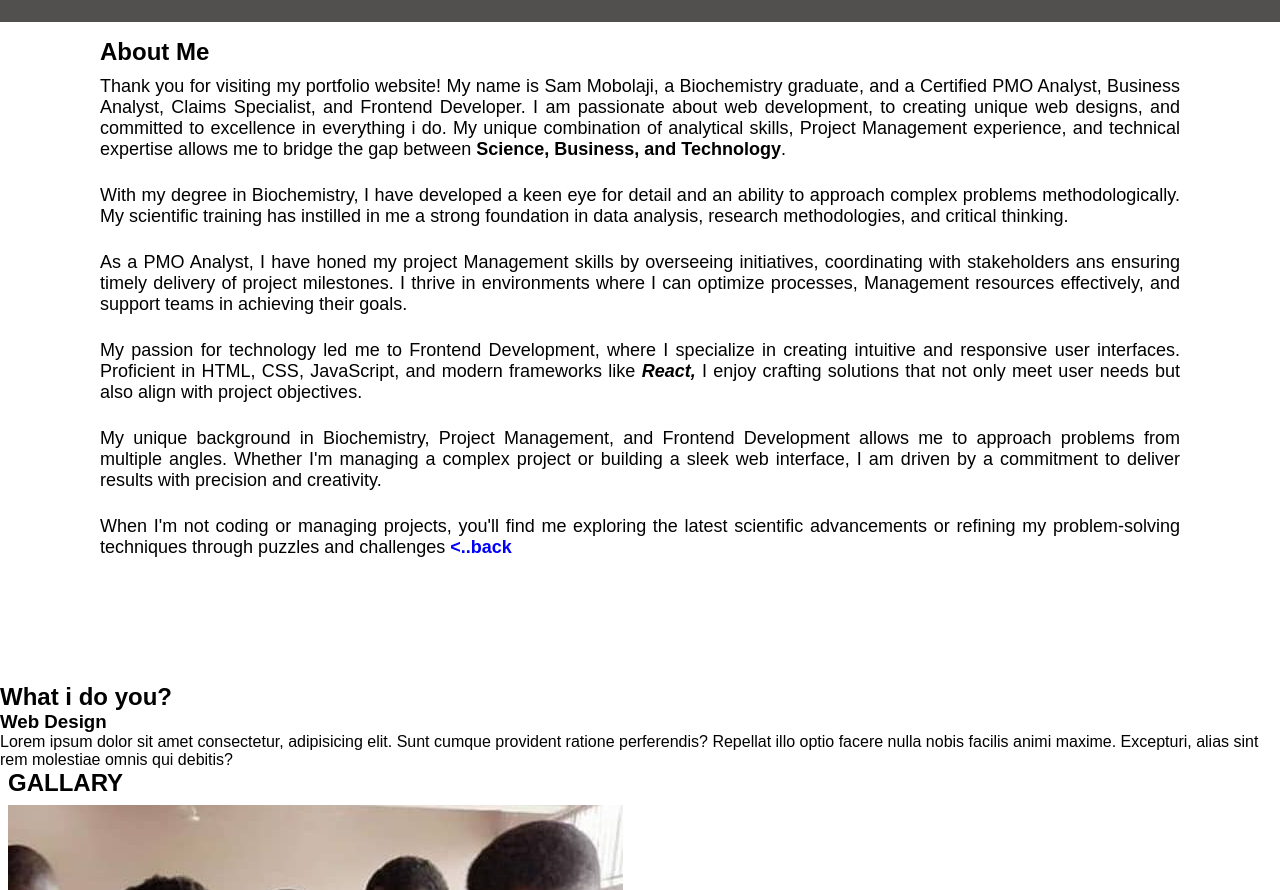
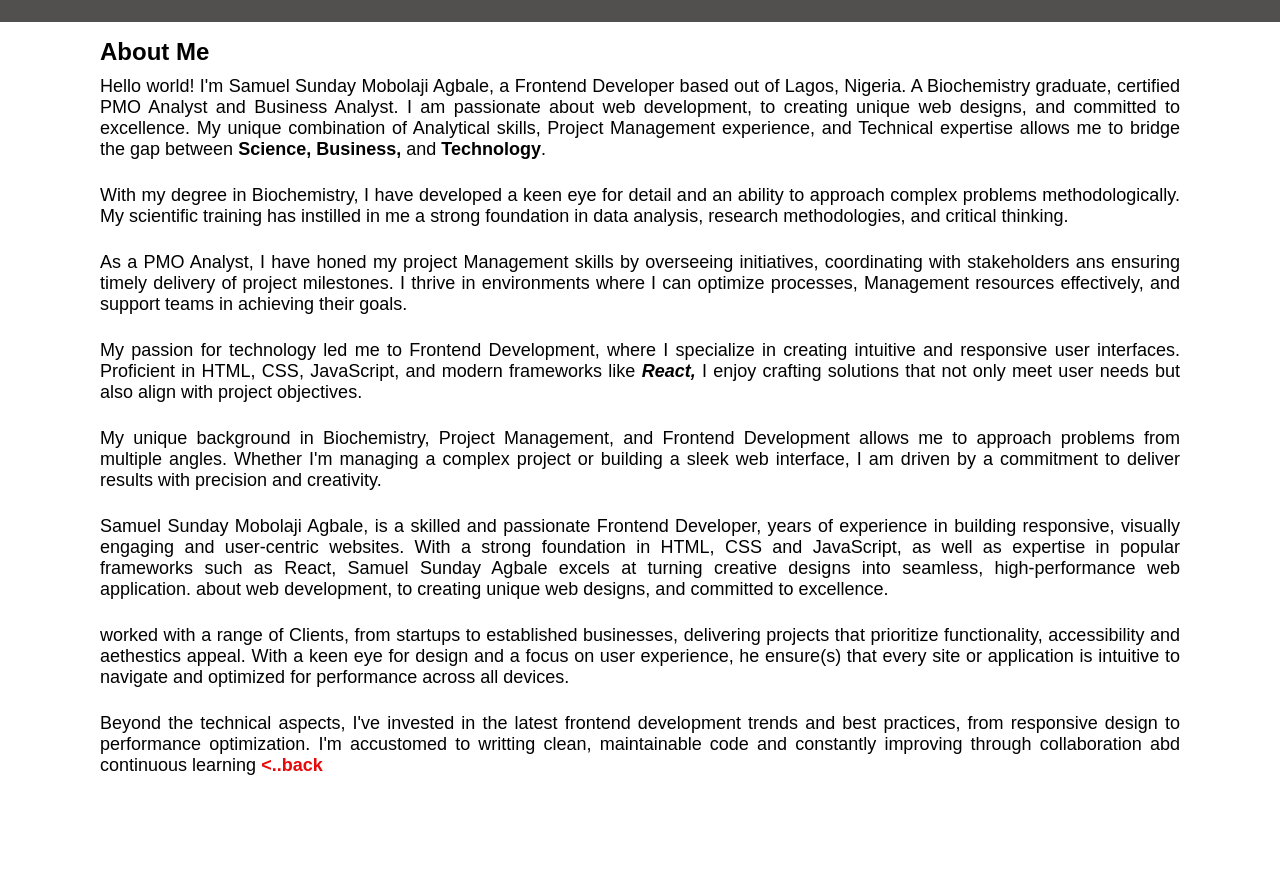
Before and after one commit to sammobolaji/univelportfolio, a plain HTML site: page readmore.html in a window 1280 px wide. Shown: the part 62-952 px from the top of the page. Drawn offline with Linux system fonts and the light colour scheme.

Commit message:
feat: markup and styling

```diff
--- a/port.css
+++ b/port.css
@@ -222,13 +222,13 @@ a {
 }
 
 #active a {
-    color: #7cf03d;
+    color: rgb(197, 8, 8);
     text-decoration: none;
     transition: color 0.3s;
 }
 
 #active a:hover {
-    color: rgb(142, 150, 127);
+    color: rgb(161, 161, 8);
     text-decoration: underline;
 }
 
@@ -298,7 +298,7 @@ p a{
 }
 
 #follow a{
-    color: #7cf03d;
+    color: green;
     font-size: 1.5rem;
     margin: 0 0.5rem;
 
--- a/readmore.css
+++ b/readmore.css
@@ -87,12 +87,12 @@ vertical-align: middle;
 }
 
 #active a {
-    color: blue;
+    color: rgb(233, 9, 9);
     text-decoration: none;
     transition: color 0.3s;
 }
 
 #active a:hover {
-    color: gray;
+    color: rgb(10, 10, 187);
     text-decoration: underline;
 }
--- a/readmore.html
+++ b/readmore.html
@@ -22,11 +22,11 @@
 
             <h2>About Me</h2>
 
-                <p>Thank you for visiting my portfolio website! My name is Sam Mobolaji, a Biochemistry graduate, and a
-                    Certified PMO Analyst, Business Analyst, Claims Specialist, and Frontend Developer. I am passionate
-                    about web development, to creating unique web designs, and committed to excellence in everything i do. My
-                    unique combination of analytical skills, Project Management experience, and technical expertise allows me
-                    to bridge the gap between <strong>Science, Business, and Technology</strong>.</p>
+                <p>Hello world! I'm Samuel Sunday Mobolaji Agbale, a Frontend Developer based out of Lagos, Nigeria. A Biochemistry graduate,
+                    certified PMO Analyst and Business Analyst. I am passionate
+                    about web development, to creating unique web designs, and committed to excellence. My
+                    unique combination of Analytical skills, Project Management experience, and Technical expertise allows me
+                    to bridge the gap between <strong>Science, Business,</strong> and <strong>Technology</strong>.</p>
 
                     <p>With my degree in Biochemistry, I have developed a keen eye for detail and an ability to approach complex
                         problems methodologically. My scientific training has instilled in me a strong foundation in data analysis,
@@ -48,9 +48,18 @@
                          and creativity.
                     </p>
 
-                    <p>When I'm not coding or managing projects, you'll find me exploring the latest scientific advancements or refining my problem-solving techniques
-                        through puzzles and challenges <span id="active"><a href="./index.html"> <strong> <..back</strong></a></span>
-                    </p>
+                    <p>Samuel Sunday Mobolaji Agbale, is a skilled and passionate Frontend Developer, years of experience in building responsive, visually engaging
+                and user-centric websites. With a strong foundation in HTML, CSS and JavaScript, as well as expertise in popular frameworks such as React,
+                Samuel Sunday Agbale excels at turning creative designs into seamless, high-performance web application.
+                about web development, to creating unique web designs, and committed to excellence.</p>
+
+                <p> worked with a range of Clients, from startups to
+                established businesses, delivering projects that prioritize functionality, accessibility and aethestics appeal. With a keen eye for design
+                and a focus on user experience, he ensure(s) that every site or application is intuitive to navigate and optimized for performance across all devices.
+                </p>
+
+                <p>Beyond the technical aspects, I've invested in the latest frontend development trends and best practices, from responsive design to performance optimization.
+                I'm accustomed to writting clean, maintainable code and constantly improving through collaboration abd continuous learning<span id="active"><a href="./index.html"> <strong> <..back</strong></a></span></p>
 
     </section>
 
```
Also changed, not shown: index.html (+7 -15 lines).
